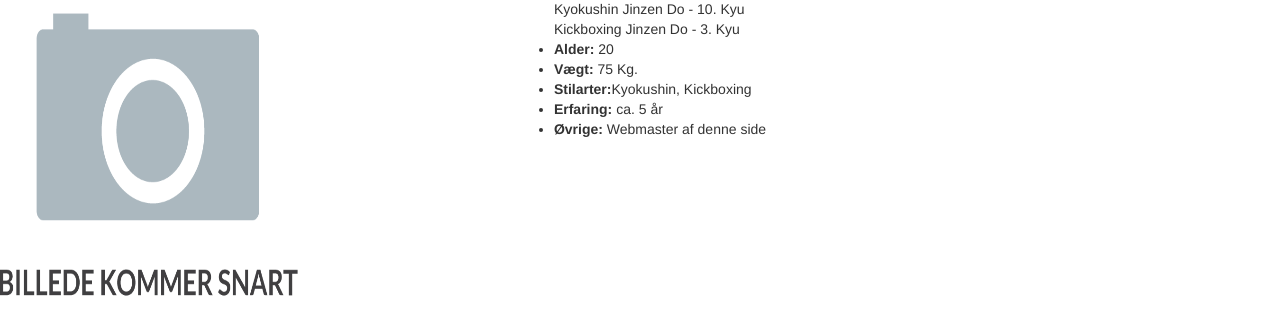
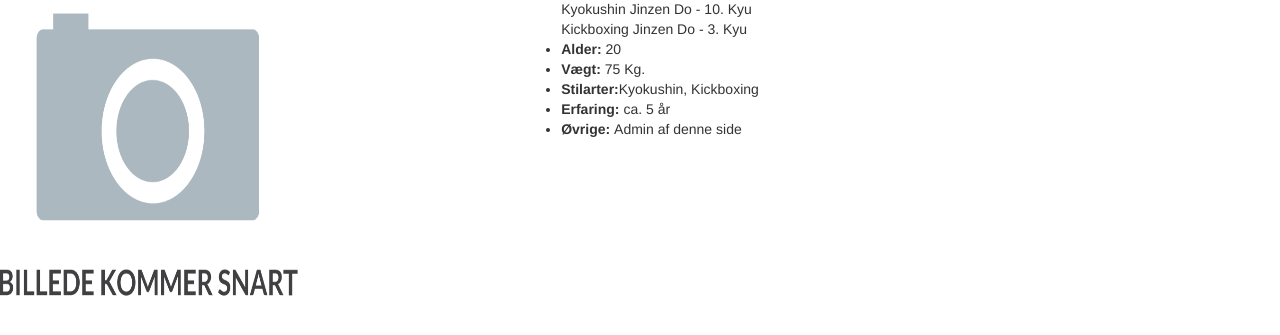
Before and after one commit to GreveKyokushin/GreveKyokushin, a plain HTML site: page members.html in a window 1280 px wide. Shown: the part 285-620 px from the top of the page. Drawn offline with nearby package versions, Linux system fonts and the light colour scheme.

Commit message:
Updated myself slightly

```diff
--- a/members.html
+++ b/members.html
@@ -95,7 +95,7 @@
 			<li><b>V&aeliggt: </b>75 Kg.</li>
 			<li><b>Stilarter:</b>Kyokushin, Kickboxing</li>
 			<li><b>Erfaring: </b>ca. 5 &aringr </li>
-			<li><b>&Oslashvrige: </b>Webmaster af denne side</li>
+			<li><b>&Oslashvrige: </b>Admin af denne side</li>
 		</ul>
 	</div>
 	</div>
```
